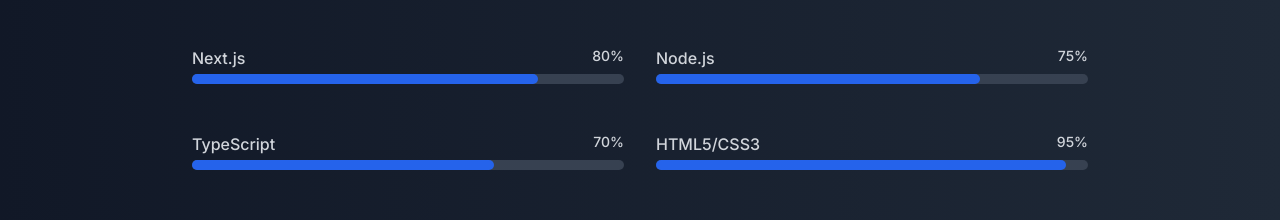
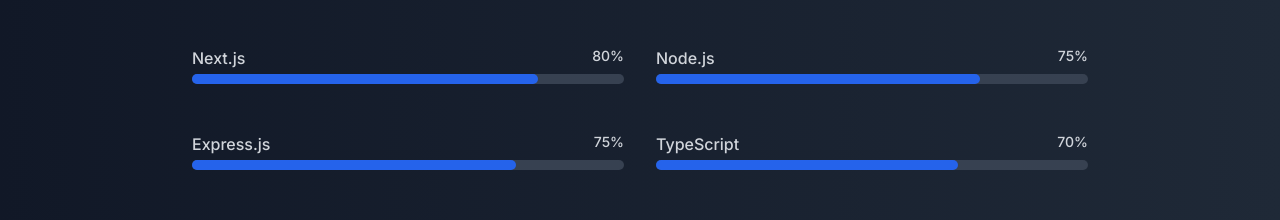
Before and after one commit to nithinkonakalla/MyPortfolio, a Next.js app: page / in a window 1280 px wide. Shown: the part 1883-2103 px from the top of the page. Built offline with nearby package versions, Linux system fonts and the light colour scheme.

Commit message:
added skill

```diff
--- a/components/Skills.tsx
+++ b/components/Skills.tsx
@@ -8,6 +8,8 @@
   { name: "React", level: 85 },
   { name: "Next.js", level: 80 },
   { name: "Node.js", level: 75 },
+  { name: "Express.js", level: 75 },
+
   { name: "TypeScript", level: 70 },
   { name: "HTML5/CSS3", level: 95 },
   { name: "Tailwind CSS", level: 85 },
```
